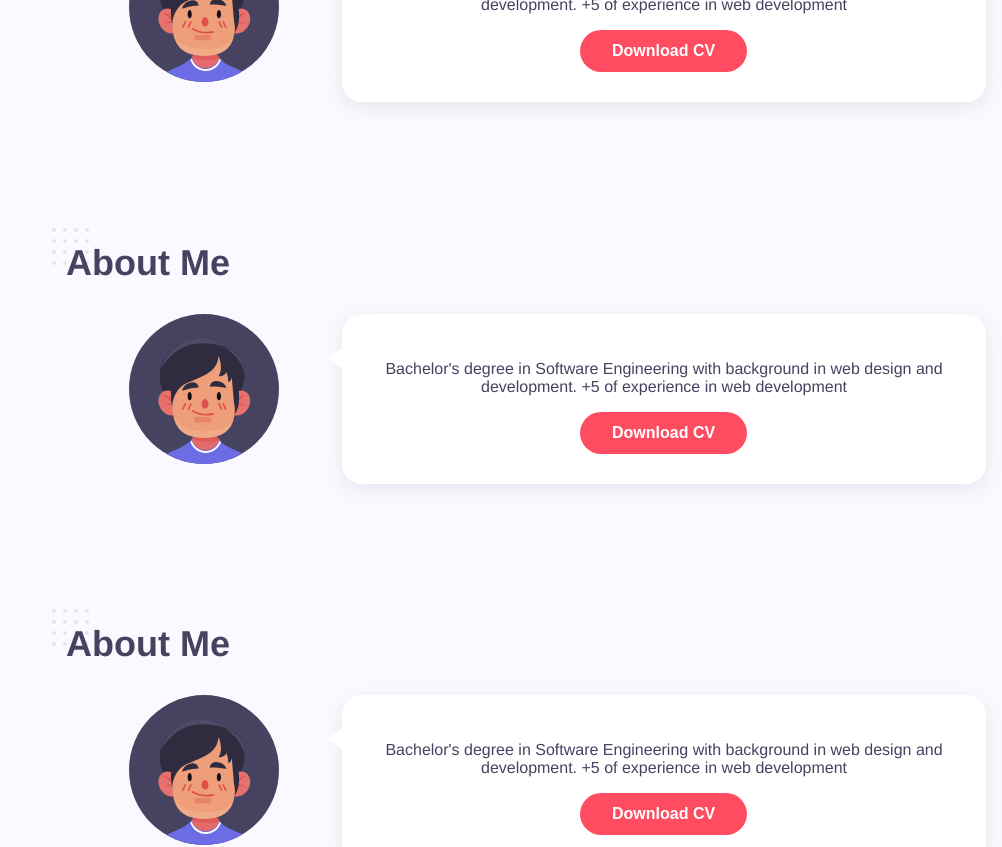
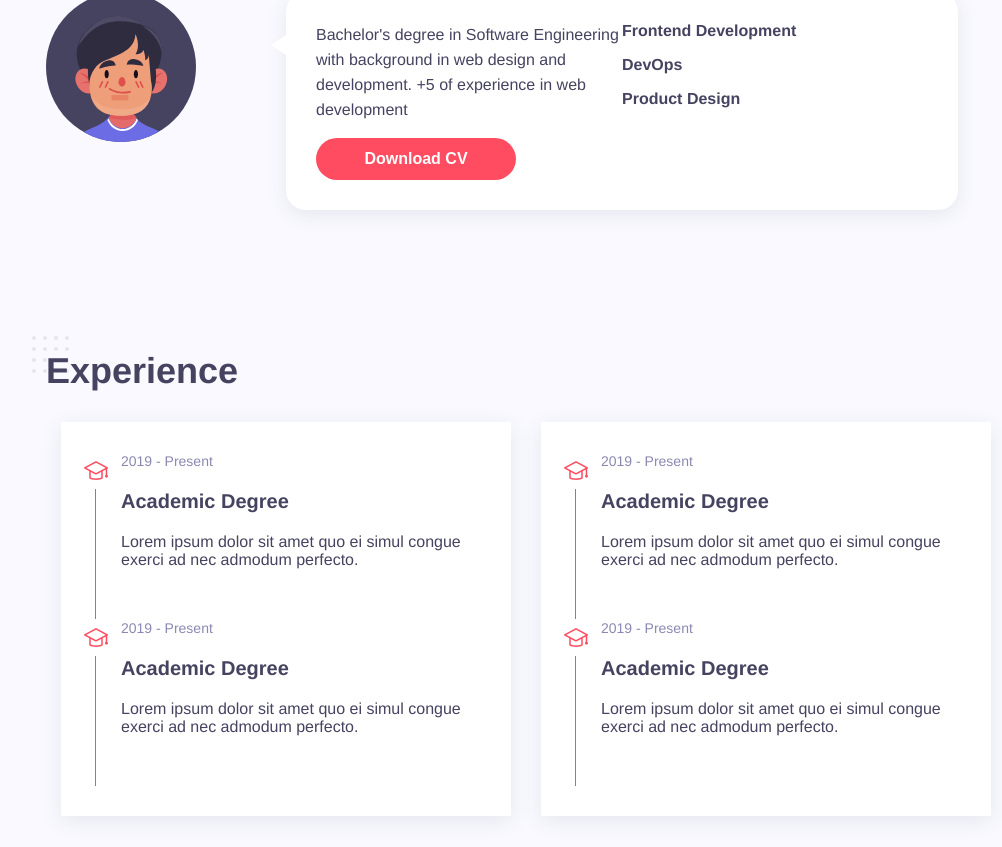
Before and after one commit to brancatian/vuejs_portfolio, a Vue app: page / in a window 1280 px wide. Shown: the part 1080-1927 px from the top of the page, without its empty margins (274-1276 px from the left). Built offline with nearby package versions, Linux system fonts and the light colour scheme.

Commit message:
experience section

```diff
--- a/package.json
+++ b/package.json
@@ -9,6 +9,7 @@
   },
   "dependencies": {
     "core-js": "^3.8.3",
+    "simple-line-icons": "^2.5.5",
     "vue": "^3.2.13",
     "vue-router": "^4.0.3",
     "vuex": "^4.0.0"
--- a/src/components/About.vue
+++ b/src/components/About.vue
@@ -3,6 +3,7 @@
     <div class="about__wrapper">
       <h2 class="title">About Me</h2>
     </div>
+    <div class="spacer-60"></div>
     <div class="about__wrapper">
         <div class="about__left">
           <img src="../assets/images/avatar-2.svg" alt="">
@@ -12,6 +13,21 @@
             <p>Bachelor's degree in Software Engineering with background in web design and development.
               +5 of experience in web development</p>
             <button class="about__hire button--pink">Download CV</button>
+          </div>
+          <div class="about__skills">
+              <div class="about__skillGroup">
+                <p>Frontend Development</p>
+                <div role="progressbar" aria-valuemin="0" class="bg-warning progress-bar" aria-valuenow="85" aria-valuemax="100" style="width: 85%;">
+                </div>
+              </div>
+              <div class="about__skillGroup">
+                <p>DevOps</p>
+                <div class="progress-bar"></div>
+              </div>
+              <div class="about__skillGroup">
+                <p>Product Design</p>
+                <div class="progress-bar"></div>
+              </div>
           </div>
         </div>
     </div>
@@ -35,22 +51,52 @@
   }
   .about__wrapper{
     width: 100%;
-    max-width: 920px;
+    max-width: 1020px;
     margin: auto;
     display: flex;
   }
   .about__left{
-    width: 30%;
+    width: 25%;
+    display: flex;
+  }
+  .about__left img{
+    margin-right: auto;
+    margin-top: 0;
+    max-width: 150px;
+    max-height: 150px;
   }
   .about__right{
     width: 70%;
-  }
-  .about__message{
     padding: 30px;
     background-color: white;
     border-radius: 20px;
     position: relative;
     box-shadow:  0px 5px 20px 0px rgba(69, 67, 96, 0.1);
+    display: flex;
+  }
+  .about__message{
+    width: 50%;
+    display: flex;
+    text-align: left;
+    flex-direction: column;
+  }
+  .about__message p{
+    margin-top: 0;
+    line-height: 25px;
+  }
+  .about__message button{
+    margin-left: 0;
+    max-width: 200px;
+  }
+  .about__skills{
+    width: 50%;
+  }
+  .about__skillGroup{
+    text-align: left;
+  }
+  .about__skillGroup p{
+    margin-top: 0;
+    font-weight: bold;
   }
   .about__message::before{
     content: "";
@@ -63,19 +109,18 @@
     left: -15px;
     top: 20%;
   }
-  /* .introduction__hire{
+
+  .progress-bar {
+    border-radius: 15px;
+    float: left;
+    width: 0;
+    height: 100%;
+    font-size: 12px;
+    line-height: 7px;
     color: #fff;
-    background: #ff4c60;
-    display: inline-block;
-    vertical-align: middle;
-    position: relative;
-    transform: perspective(1px) translateZ(0);
-    box-shadow: 0 0 1px rgba(0, 0, 0, 0);
-    cursor: pointer;
-    border: none;
-    border-radius: 30px;
-    font-weight: 700;
-    padding: 12px 32px;
-    font-size: 16px;
-  } */
+    text-align: center;
+    background-color: #353353;
+    box-shadow: none;
+    transition: width 0.6s ease;
+  }
 </style>
--- /dev/null
+++ b/src/components/Experience.vue
@@ -0,0 +1,131 @@
+<template>
+  <div class="experience__content">
+    <div class="experience__wrapper">
+      <h2 class="title">Experience</h2>
+    </div>
+    <div class="experience__wrapper">
+        <div class="experience__column">
+          <div class="experience__container">
+            <div class="experience__item">
+                <span>2019 - Present</span>
+                <h3>Academic Degree</h3>
+                <p>Lorem ipsum dolor sit amet quo ei simul congue exerci ad nec admodum perfecto.</p>
+            </div>
+            <div class="experience__item">
+                <span>2019 - Present</span>
+                <h3>Academic Degree</h3>
+                <p>Lorem ipsum dolor sit amet quo ei simul congue exerci ad nec admodum perfecto.</p>
+            </div>
+            <span class="line"></span>
+          </div>
+        </div>
+        <div class="experience__column">
+          <div class="experience__container">
+            <div class="experience__item">
+                <span>2019 - Present</span>
+                <h3>Academic Degree</h3>
+                <p>Lorem ipsum dolor sit amet quo ei simul congue exerci ad nec admodum perfecto.</p>
+            </div>
+            <div class="experience__item">
+                <span>2019 - Present</span>
+                <h3>Academic Degree</h3>
+                <p>Lorem ipsum dolor sit amet quo ei simul congue exerci ad nec admodum perfecto.</p>
+            </div>
+            <span class="line"></span>
+          </div>
+        </div>
+    </div>
+  </div>
+</template>
+<script lang="ts">
+  import { defineComponent } from "vue";
+  export default defineComponent({
+    name:'Experience'
+  })
+</script>
+<style>
+  .experience__content{
+    /* height: 100vh; */
+    width: 100%;
+    /* background-color: white; */
+    display: flex;
+    color: #454360;
+    display: flex;
+    flex-direction: column;
+  }
+  .experience__wrapper{
+    width: 100%;
+    max-width: 1020px;
+    margin: auto;
+    display: flex;
+  }
+  .experience__column{
+    width: 50%;
+    padding-left: 15px;
+    padding-right: 15px;
+  }
+
+  .experience__message{
+    padding: 30px;
+    background-color: white;
+    border-radius: 20px;
+    position: relative;
+    box-shadow:  0px 5px 20px 0px rgba(69, 67, 96, 0.1);
+  }
+  .experience__container{
+    padding: 30px;
+    background-color: white;
+    box-shadow: 0px 5px 20px 0px rgba(69, 67, 96, 0.1);
+    position: relative;
+  }
+
+  .experience__message::before{
+    content: "";
+    width: 0;
+    height: 0;
+    border-top: 10px solid transparent;
+    border-bottom: 10px solid transparent;
+    border-right: 15px solid #fff;
+    position: absolute;
+    left: -15px;
+    top: 20%;
+  }
+
+  .experience__item{
+    text-align: left;
+    padding-left: 30px;
+    margin-bottom: 50px;
+    position: relative;
+  }
+
+  .experience__item::after{
+    content: "\e019";
+    background: #fff;
+    font-family: "simple-line-icons";
+    font-size: 24px;
+    color: #ff4c60;
+    position: absolute;
+    left: -7px;
+    top: 0;
+    z-index: 1;
+    padding-top: 5px;
+    padding-bottom: 5px;
+  }
+  .experience__item span{
+    font-size: 14px;
+    color: #8b88b1;
+  }
+  .experience__item h3{
+    color: #454360;
+    font-size: 20px;
+    font-weight: bold;
+  }
+  span.line {
+    position: absolute;
+    width: 1px;
+    background-color: #ff4c60;
+    top: 30px;
+    bottom: 30px;
+    left: 34px;
+  }
+</style>
--- a/src/components/HomeContent.vue
+++ b/src/components/HomeContent.vue
@@ -7,7 +7,7 @@
         <About></About>
     </section>
     <section :id="sectionList[2]">
-        <About></About>
+        <Experience></Experience>
     </section>
     <section :id="sectionList[3]">
         <About></About>
@@ -19,17 +19,19 @@
 import { defineComponent } from "vue";
 import Introduction from "./Introduction.vue";
 import About from './About.vue';
+import Experience from './Experience.vue';
 import store from '@/store'
 
 export default defineComponent({
   name: "HomeContent",
   data(){
     return {
-      sectionList: ['home','about', 'about_two','about_three']
+      sectionList: ['home','about', 'experience','about_three']
     }
   },
   components:{
     Introduction,
+    Experience,
     About
   },
   mounted() {
--- a/src/css/style.css
+++ b/src/css/style.css
@@ -40,3 +40,10 @@ body {
     padding: 12px 32px;
     font-size: 16px;
 }
+
+.spacer-60 {
+  height: 60px;
+}
+.spacer-20{
+  height: 20px;
+}
--- a/src/layout/Header.vue
+++ b/src/layout/Header.vue
@@ -5,7 +5,7 @@
       <ul>
         <li :class="{'active': activeSection === 'home'}" @click="goToSection('home')">Home</li>
         <li :class="{'active': activeSection === 'about'}" @click="goToSection('about')">About</li>
-        <li>Experience</li>
+        <li :class="{'active': activeSection === 'experience'}" @click="goToSection('experience')">Experience</li>
         <li>Works</li>
         <li>Pricing</li>
         <li>Testimonials</li>
@@ -21,7 +21,6 @@ import store from '@/store'
     name: 'Header',
     computed:{
       activeSection(){
-        // console.log("ACTIVE ",store.getters.getNavActive);
         return store.getters.getNavActive;
       }
     },
--- a/src/main.ts
+++ b/src/main.ts
@@ -3,5 +3,6 @@ import App from "./App.vue";
 import router from "./router";
 import store from "./store";
 import './css/style.css';
+import 'simple-line-icons/css/simple-line-icons.css';
 
 createApp(App).use(store).use(router).mount("#app");
--- a/src/store/index.ts
+++ b/src/store/index.ts
@@ -2,7 +2,7 @@ import { createStore } from "vuex";
 
 export default createStore({
   state:()=> ({
-    navList: ['home','about'],
+    navList: ['home','about', 'experience'],
     navActive: 'home'
   }),
   getters: {
```
Also changed, not shown: 1 other file (tests, documents, lock files or other folders).
